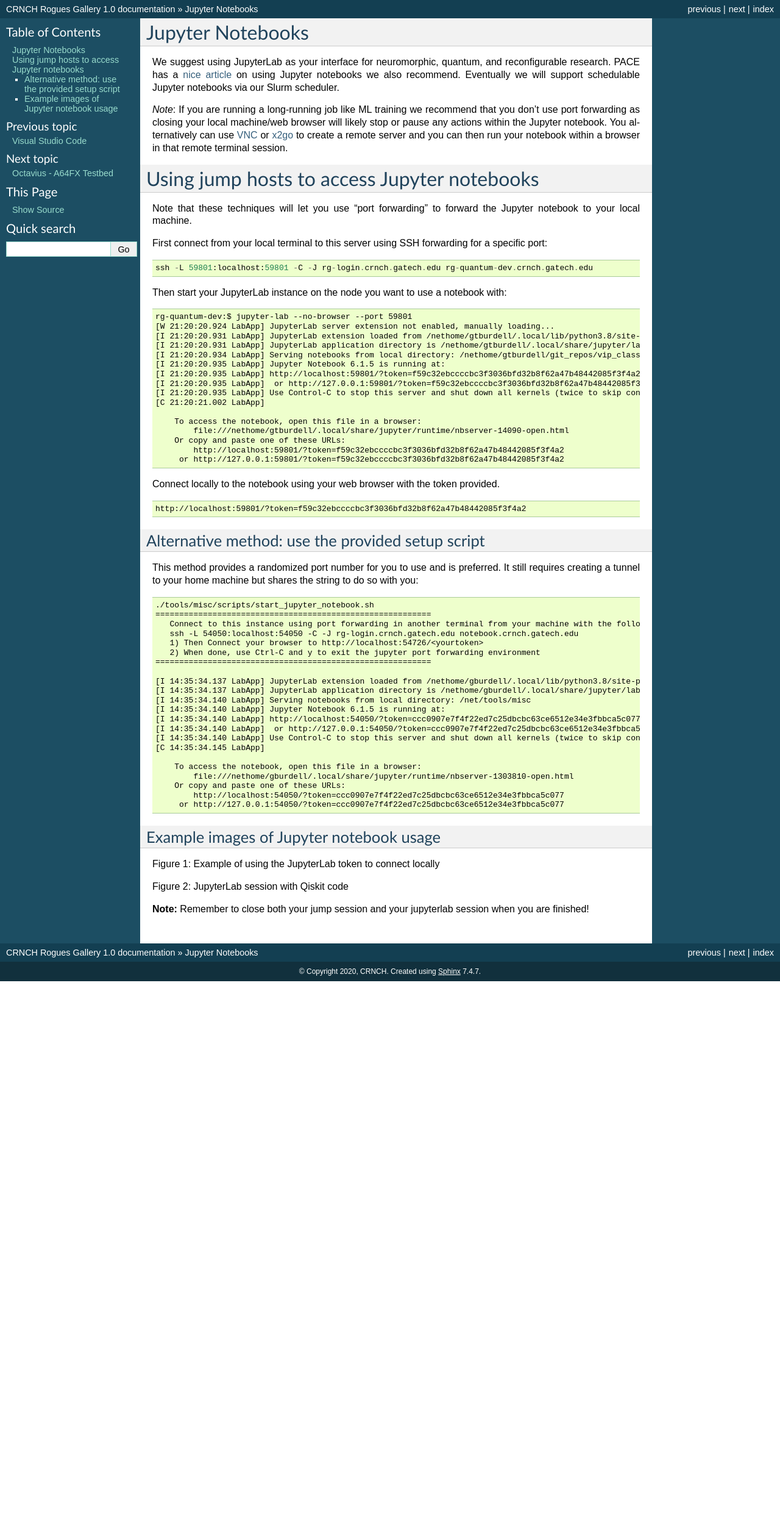
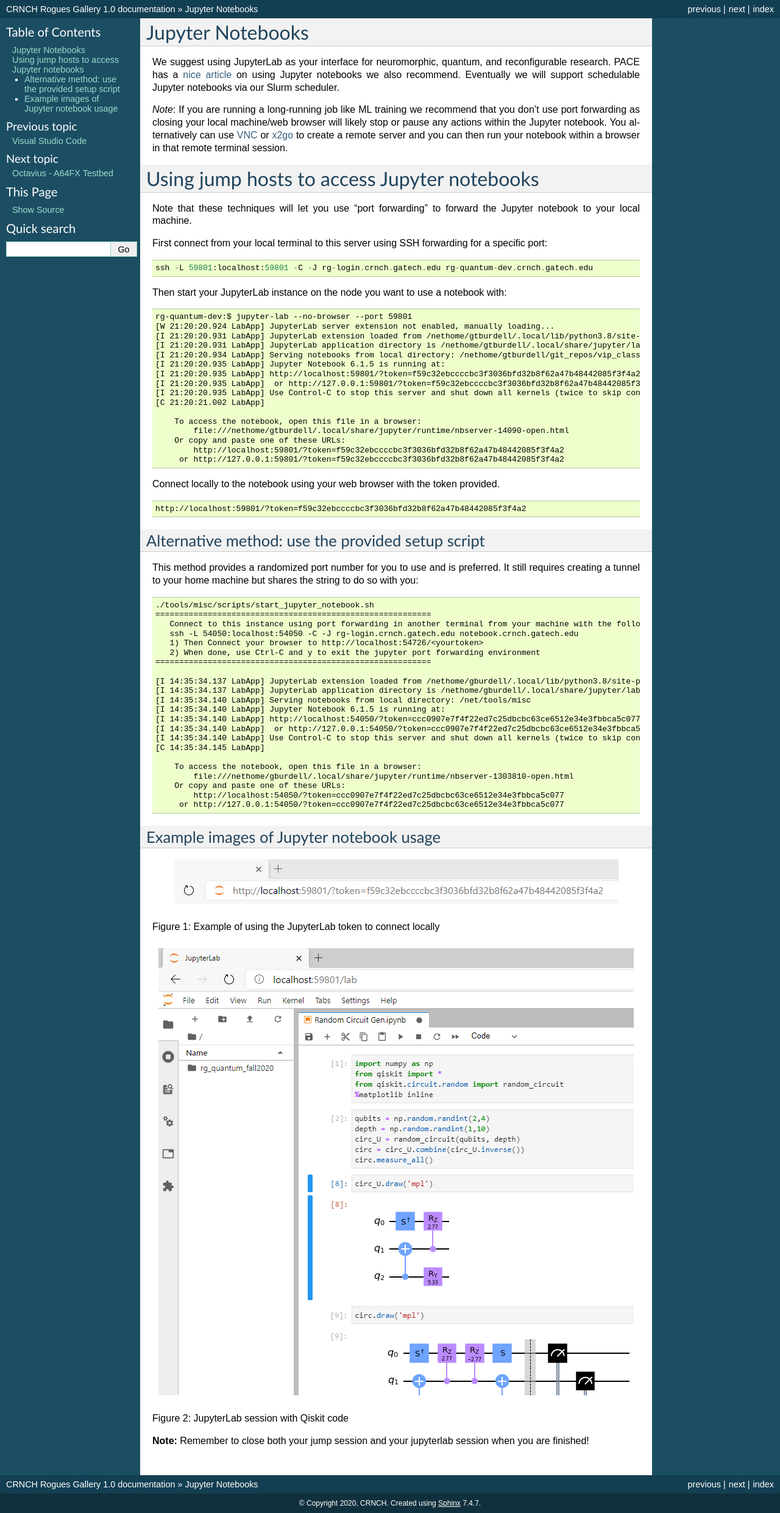
Before and after one commit to gt-crnch-rg/read-the-docs, a Sphinx documentation site: the page built from docs/general/using-jupyter-notebooks.rst, in a window 1280 px wide. Shown: the whole page at 61% size. Built offline with Sphinx 7.4.7, drawn with Linux system fonts in a browser that asks for light colours; pages that are not in the unit, such as notebooks, are missing from menus; before the commit the page ends 1609 px from its top, so only the background shows below that.

Commit message:
Update using-jupyter-notebooks.rst

```diff
--- a/docs/general/using-jupyter-notebooks.rst
+++ b/docs/general/using-jupyter-notebooks.rst
@@ -95,7 +95,13 @@
 Example images of Jupyter notebook usage
 ----------------------------------------
 
+.. figure:: ../figures/general/jupyter-url-port-forwarding.png
+   :alt: Jupyter URL port forwarding
+
 Figure 1: Example of using the JupyterLab token to connect locally
+
+.. figure:: ../figures/general/jupyter-lab-example.png
+   :alt: Jupyter Lab Example
 
 Figure 2: JupyterLab session with Qiskit code
 
```
